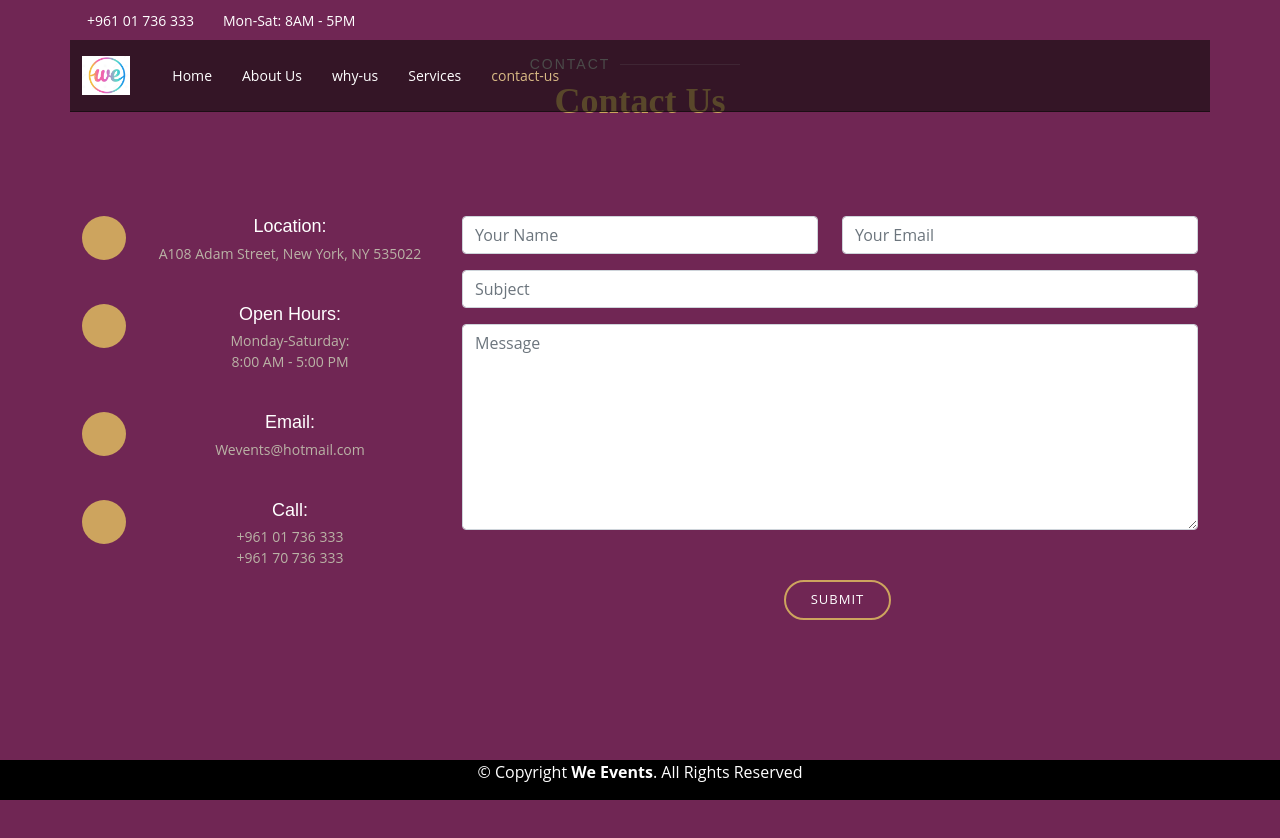
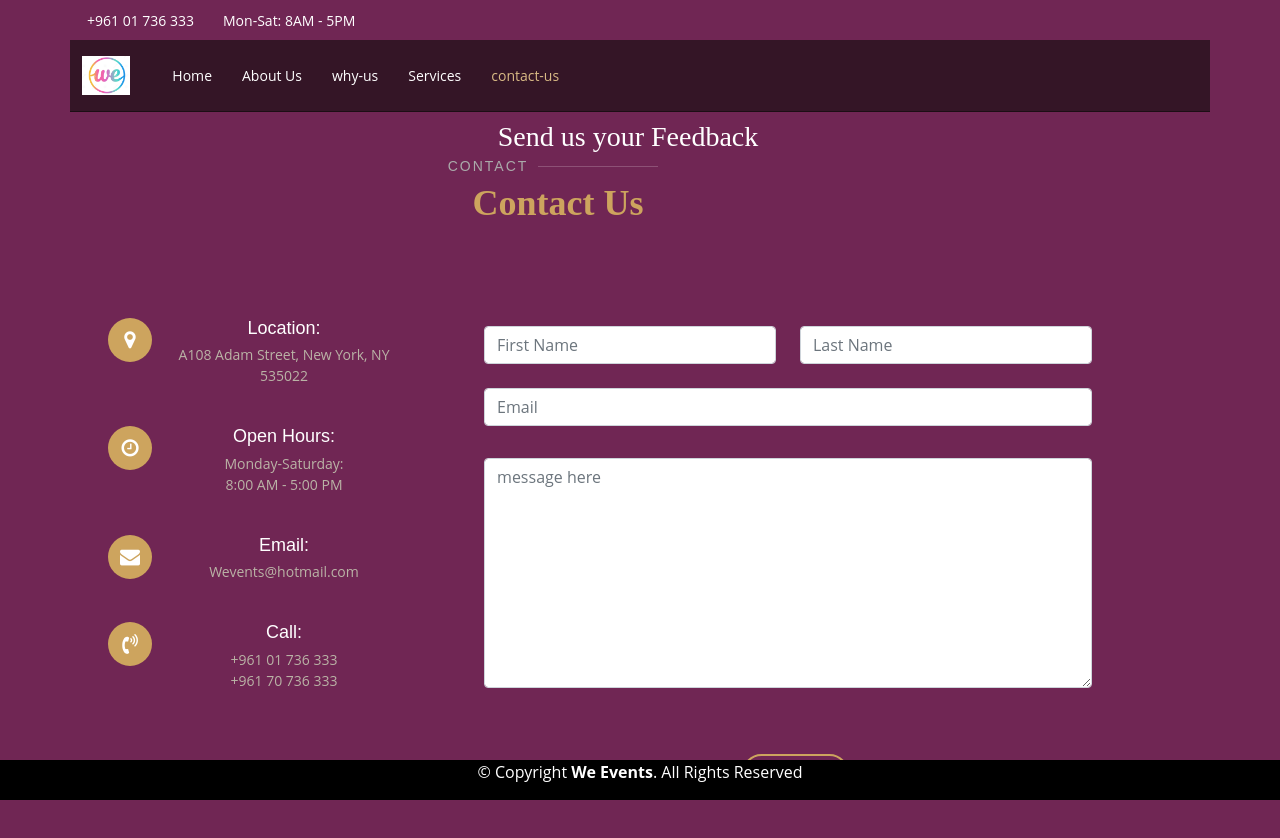
Before and after one commit to hassank23/we-events, a React (Create React App) app: page /contactus in a window 1280 px wide. Shown: the top 838 px of the page. Before the commit the page ends 800 px from the top, so only its background shows below. Built offline with nearby package versions, Linux system fonts and the light colour scheme.

Commit message:
regler tous les icons et contact us

```diff
--- a/src/components/ContactUs.js
+++ b/src/components/ContactUs.js
@@ -39,7 +39,7 @@ function ContactUs(){
               </div>
             </div>
             <div className="col-lg-8 mt-5 mt-lg-0">
-              <form action="forms/contact.php" method="post" role="form" className="php-email-form">
+              <form  >
                 <div className="row">
                   <div className="col-md-6 form-group">
                     <input type="text" name="name" className="form-control" id="name" placeholder="Your Name" required />
--- /dev/null
+++ b/src/components/ContactUsReact.js
@@ -0,0 +1,166 @@
+import React,{Component} from "react";
+import { Breadcrumb,BreadcrumbItem,Button,Form,FormGroup,Label,Input,Col} from 'reactstrap';
+import { Link } from "react-router-dom";
+import { render } from "@testing-library/react";
+ class Contact extends Component{
+     constructor(props){
+         super(props);
+         this.state={
+             firstname:'',
+             lastname:'',
+             email:'',
+             message:'',
+         }
+         this.handleInputChange = this.handleInputChange.bind(this);
+         this.handleSubmit = this.handleSubmit.bind(this);
+
+     }
+     handleInputChange(event) {
+        const target = event.target;
+        const value = target.type === 'checkbox' ? target.checked : target.value;
+        const name = target.name;
+
+        this.setState({
+          [name]: value
+        });
+    }
+
+    handleSubmit(event) {
+        console.log('Current State is: ' + JSON.stringify(this.state));
+        alert('Current State is: ' + JSON.stringify(this.state));
+        event.preventDefault();
+    }
+ render(){
+
+     return(
+         <div className="py-5">
+             <br/>
+             <br/>
+             <br/>
+             <div>
+
+                   <div className="col-12 row">
+                      <h3>Send us your Feedback</h3>
+                   </div>
+
+                   <div className="container row col-12  " data-aos="fade-up">
+                                <div className="section-title">
+                                    <h2>Contact</h2>
+                                    <p>Contact Us</p>
+                                </div>
+                            </div>
+                   <div className="container row col-12 mx-5">
+                        <div id="theContact " className="contact col-lg-4 col-md-4 col-sm-12">
+
+                            <div className="container col-12" data-aos="fade-up">
+                                <div className=" mt-5">
+                                    <div className="col-12">
+                                        <div className="info">
+                                            <div className=" address">
+                                                <i className="fa fa-map-marker" />
+                                                <h4>Location:</h4>
+                                                <p>A108 Adam Street, New York, NY 535022</p>
+                                            </div>
+                                            <div className="open-hours">
+                                                <i className=" fa fa-clock-o" />
+                                                <h4>Open Hours:</h4>
+                                                <p>Monday-Saturday:
+                                                    <br />
+                                                    8:00 AM - 5:00 PM
+                                                </p>
+                                            </div>
+                                            <div className="email">
+                                                <i className="	fa fa-envelope" />
+                                                <h4>Email:</h4>
+                                                <p>Wevents@hotmail.com</p>
+                                            </div>
+                                            <div className="phone">
+                                                <i className="fa fa-volume-control-phone" />
+                                                <h4>Call:</h4>
+                                                <p>+961 01 736 333</p>
+                                                <p>+961 70 736 333</p>
+                                            </div>
+                                        </div>
+                                    </div>
+                                </div>
+                            </div>
+                        </div>
+
+
+
+
+
+
+
+
+
+                       <div className="col-lg-8 col-md-8 col-sm-12 mt-5">
+                        <Form onSubmit={this.handleSubmit}>
+                            <FormGroup row >
+                                <div className=" row  px-5 ">
+
+                                <Col  className="col-lg-6 col-md-6 col-sm-12 py-2">
+                                    <Input type="text" id="firstname" name="firstname"
+                                        placeholder="First Name"
+                                        value={this.state.firstname}
+                                        onChange={this.handleInputChange}
+                                         />
+                                </Col>
+
+
+                                <Col  className="col-lg-6 col-md-6 col-sm-12 py-2 ">
+                                    <Input type="text" id="lastname" name="lastname"
+                                        placeholder="Last Name"
+                                        value={this.state.lastname}
+                                        onChange={this.handleInputChange}
+                                         />
+                                </Col>
+                                </div>
+
+
+                            </FormGroup>
+
+                            <FormGroup row >
+                                <div className="row px-5 py-3">
+                                <Col className="col-lg-12 col-md-12 col-sm-12 ">
+                                    <Input type="email" id="email" name="email"
+                                        placeholder="Email"
+                                        value={this.state.email}
+                                        onChange={this.handleInputChange}
+                                         />
+                                </Col>
+                                </div>
+                            </FormGroup>
+
+                            <FormGroup row >
+                                <div className="row px-5 py-3">
+                                <Col  className="col-lg-12 col-md-12 col-sm-12">
+                                    <Input type="textarea" id="message" name="message"
+                                        rows="9" placeholder="message here"
+                                        value={this.state.message}
+                                        onChange={this.handleInputChange}
+                                        ></Input>
+                                </Col>
+                                </div>
+                            </FormGroup>
+                            <FormGroup row>
+                                <div className="row px-2 ">
+                                <Col className="col-lg-12 col-md-12 col-sm-12">
+                                    <button type="submit" className="btn ">
+                                       submit
+                                    </button>
+                                </Col>
+                                </div>
+                            </FormGroup>
+                        </Form>
+                        </div>
+                    </div>
+               </div>
+               </div>
+
+
+
+     )
+    }
+}
+export default Contact
--- a/src/components/homeComponent.js
+++ b/src/components/homeComponent.js
@@ -3,7 +3,7 @@ import React,{Component} from "react";
 import AboutUs from "./aboutusComponents";
 import WhyUS from './WhyUs';
 import Services from './services';
-import ContactUs from './ContactUs';
+import Contact from "./ContactUsReact";
 class Home extends Component{
     render(){
         return (
@@ -21,7 +21,7 @@ class Home extends Component{
           <AboutUs/>
           <WhyUS/>
         <Services/>
-        <ContactUs/>
+        <Contact/>
 
             </div>
         );
--- a/src/components/mainComponents.js
+++ b/src/components/mainComponents.js
@@ -6,7 +6,7 @@ import AboutUs from './aboutusComponents';
 import ContactUs from './ContactUs';
 import Services from './services';
 import WhyUs from './WhyUs';
-
+import Contact from './ContactUsReact';
 
 
 import Food from './FoodComponent';
@@ -34,7 +34,7 @@ class Main extends Component {
           <Switch>
               <Route path="/home" component={HomePage} />
               <Route exact path="/aboutus" component={AboutUs}/>
-              <Route exact path="/contactus" component={ContactUs}/>
+              <Route exact path="/contactus" component={Contact}/>
               <Route exact path="/services" component={Services}/>
               <Route exact path="/whyus" component={WhyUs}/>
               <Route exact path="/food" component={Food}/>
--- a/src/components/services.js
+++ b/src/components/services.js
@@ -22,7 +22,7 @@ function Services(){
                     <div className="row">
                       <div className="col-md-4">
                         <div className="services-box-icon">
-                          <i className="fa fa-apple" />
+                          <i className="fa fa-birthday-cake" />
                         </div>
                       </div>
                       <div className="col-md-8">
```
